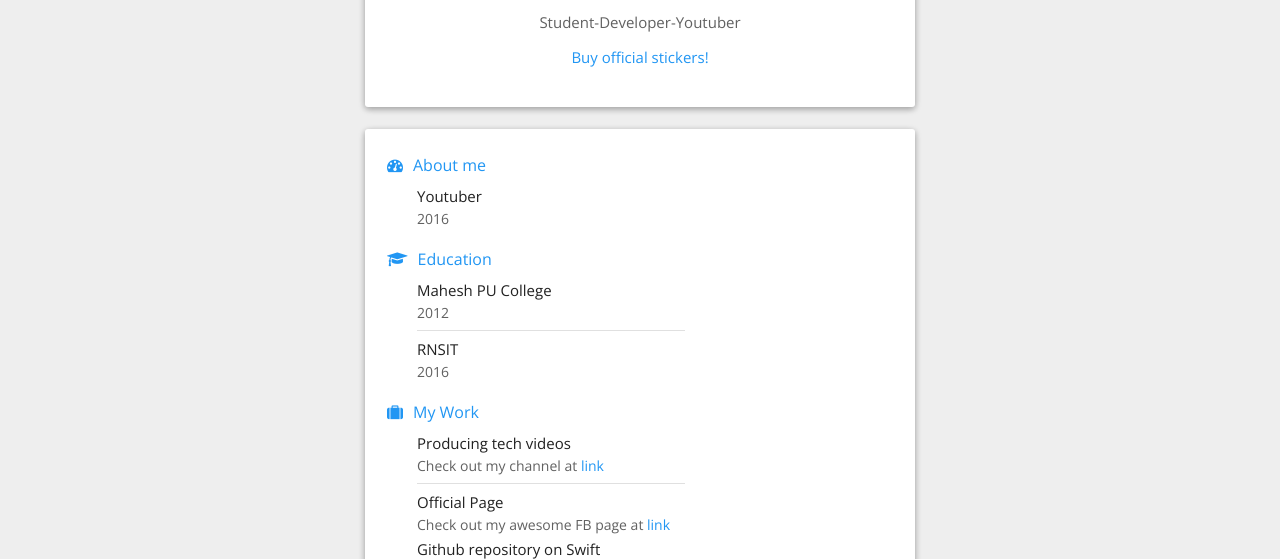
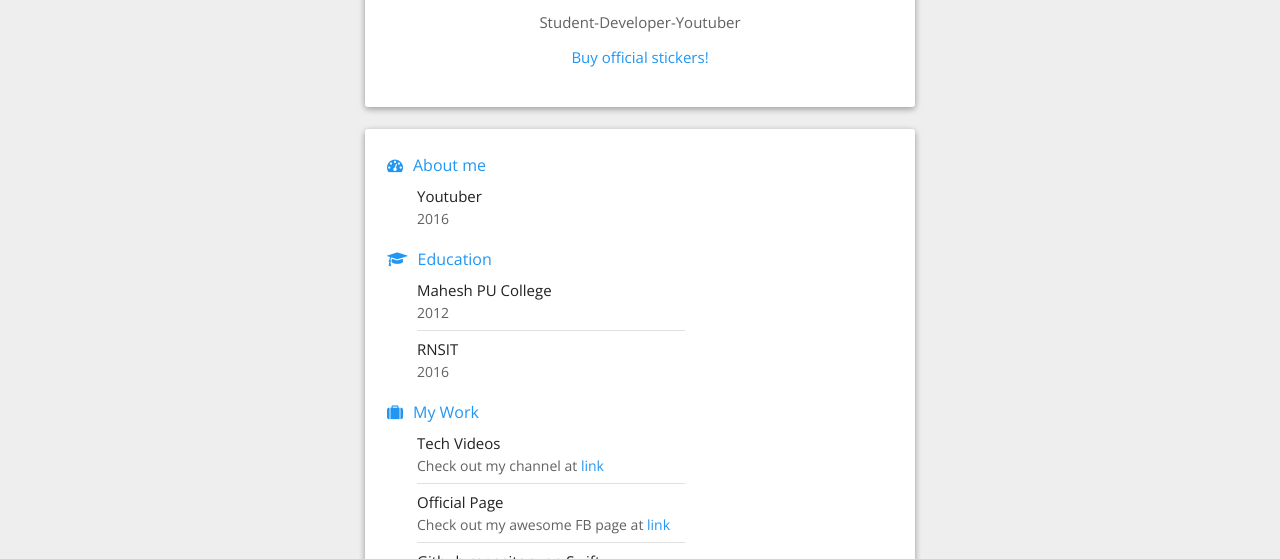
Before and after one commit to amitnv/Amitnv.github.io, a plain HTML site: page index.html in a window 1280 px wide. Shown: the part 239-798 px from the top of the page. Drawn offline with nearby package versions, Linux system fonts and the light colour scheme.

Commit message:
Update index.html

```diff
--- a/index.html
+++ b/index.html
@@ -51,7 +51,7 @@
 		<div class="title"><i class="fa fa-suitcase"></i>My Work</div>
 		<div class="content">
 			<section class="element">
-					<div class="name">Producing tech videos</div>
+					<div class="name">Tech Videos</div>
 					<div class="info">Check out my channel at <a href="https://youtube.com/amitnvaidya" target="_blank">link</a></div>
 			</section>
 			<hr align="left"/>
@@ -59,6 +59,7 @@
 				<div class="name">Official Page</div>
 				<div class="info">Check out my awesome FB page at <a href="https://facebook.com/yourtechnavigator" target="_blank">link</a></div>
 			</section>
+			<hr align="left"/>
 			<section class="element">
 				<div class="name">Github repository on Swift </div>
 				<div class="info">Grab a coffee,browse the code!<a href="https://github.com/amitnv/SimpleSwift" target="_blank">link</a></div>
```
